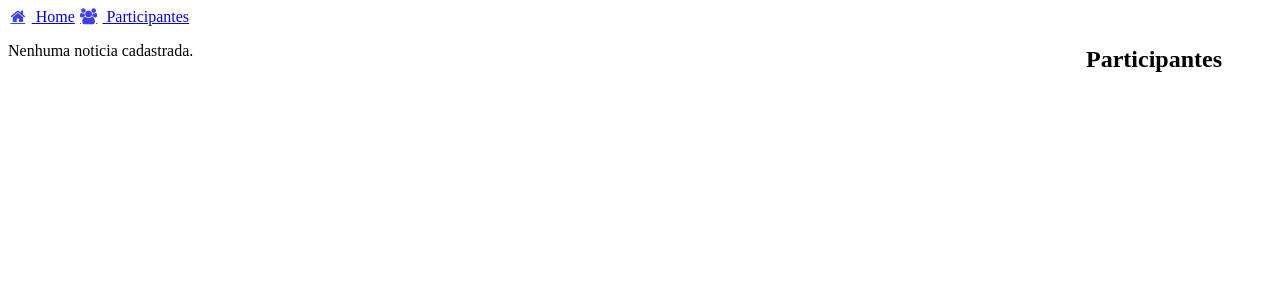
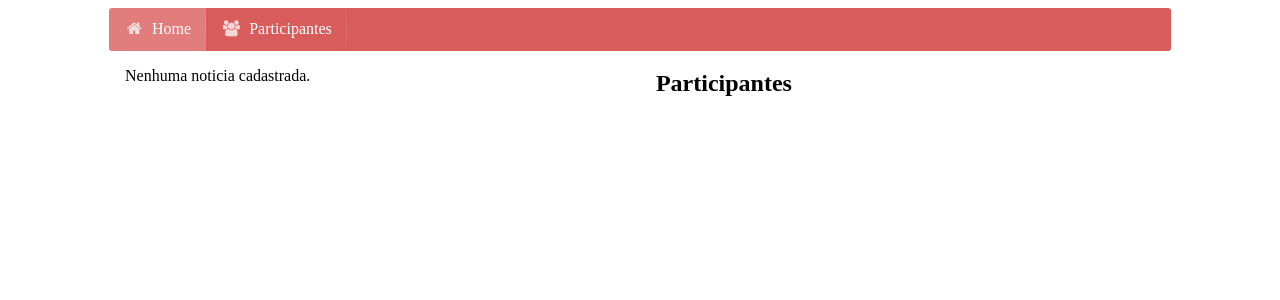
Before and after one commit to pythonmg/python-mg, a Django app: page / in a window 1280 px wide. Shown: the top 300 px of the page. Run offline with Django 3.2, Linux system fonts and the light colour scheme; data that the repository does not hold is empty; parts of the project's set-up code (start-up, migrations or seed data) failed here and were passed over; some libraries are stand-ins or nearby versions.

Commit message:
Update Layout

```diff
--- a/templates/base.html
+++ b/templates/base.html
@@ -13,18 +13,24 @@
 
 </head>
 <body id="example" class="index">
-  <div id="menu">
-    <a href="/" class="active item"><i class="home icon"></i> Home</a>
-    <a href="/participantes" class="item"><i class="users icon"></i> Participantes</a>
+  <div class="row">
+    <div class="ui page column grid">
+      <nav class="ui red inverted menu">
+        <a href="/" class="active item"><i class="home icon"></i> Home</a>
+        <a href="/participantes" class="item"><i class="users icon"></i> Participantes</a>
+      </nav>
+    </div>
   </div>
-  <div>
-    <div id="frame" style="float:left">
+
+  <main class="ui two column page grid">
+    <aside class="column">
       {% block frame %}
       {% endblock frame %}
-    </div>
-    <div id="participante" style="float:right; margin-right:50px">
+    </aside>
+    <aside class="column">
       {% block area_participante %}
-      {% endblock area_participante %}
-    </div>
+      {%  endblock area_participante %}
+    </aside>
+  </main>
 </body>
 </html>
```
